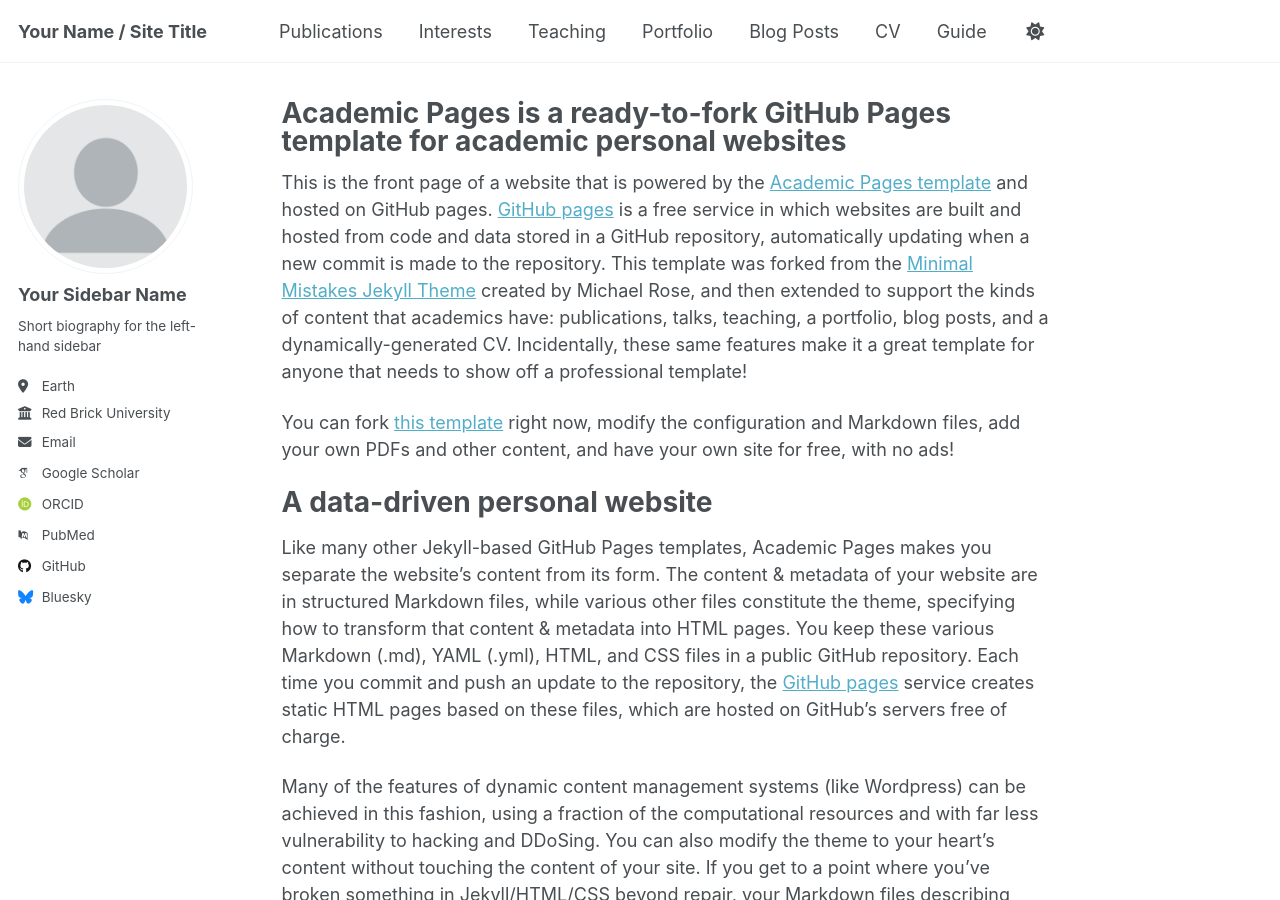
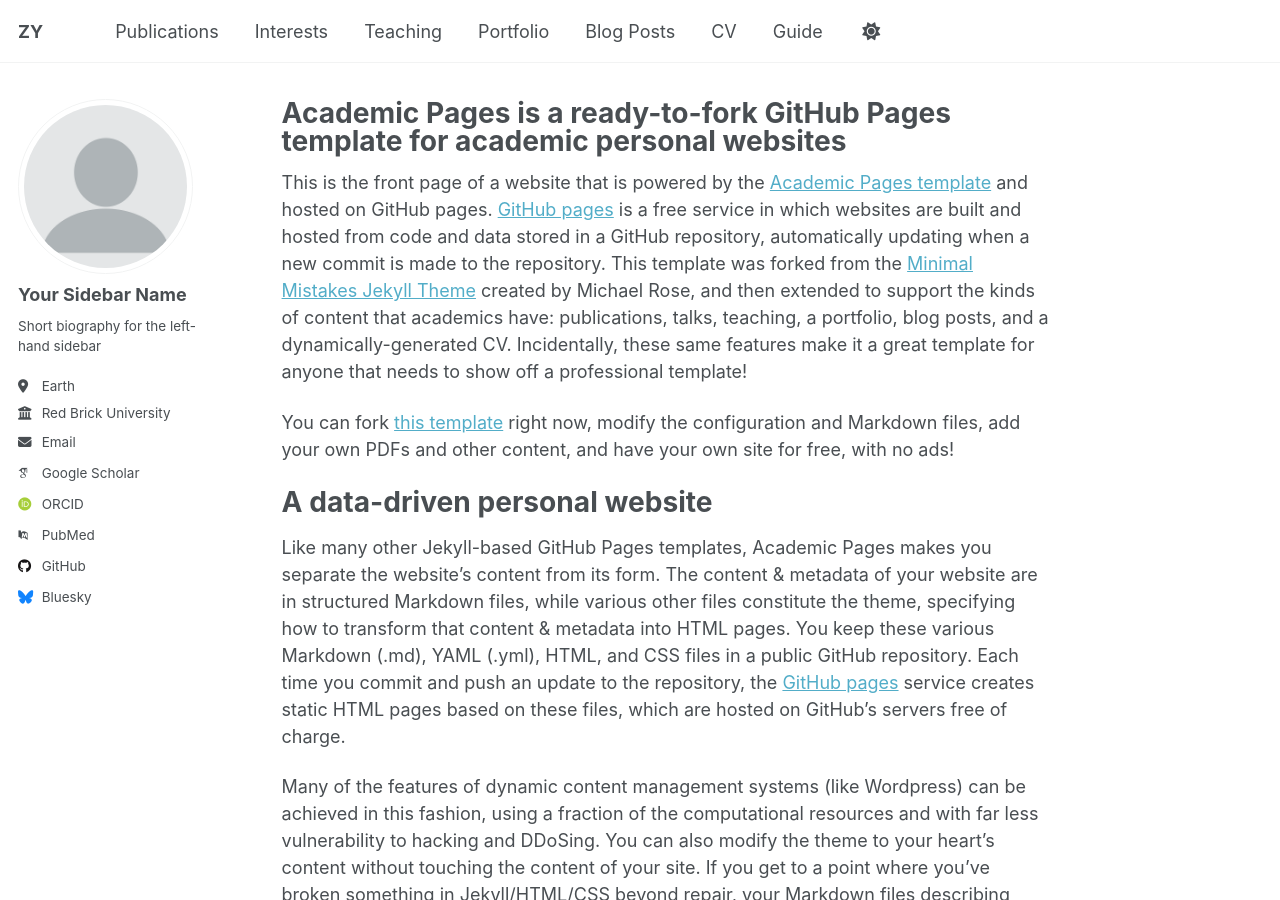
Before and after one commit to t-aozy/t-aozy.github.io, a Jekyll site: the page built from _pages/about.md, in a window 1280 px wide and 900 px high. Built offline with Jekyll 4.4.1, drawn with Linux system fonts in a browser that asks for light colours; some web fonts are replaced; a script that is not in the unit is left out.

Commit message:
Update _config.yml

```diff
--- a/_config.yml
+++ b/_config.yml
@@ -9,7 +9,7 @@
 # Basic Site Settings
 locale                   : "en-US"
 site_theme               : "default" # Currently available options are "default", "air"
-title                    : "Your Name / Site Title"
+title                    : "ZY"
 title_separator          : "-"
 name                     : &name "Your Name"
 description              : &description "personal description"
```
